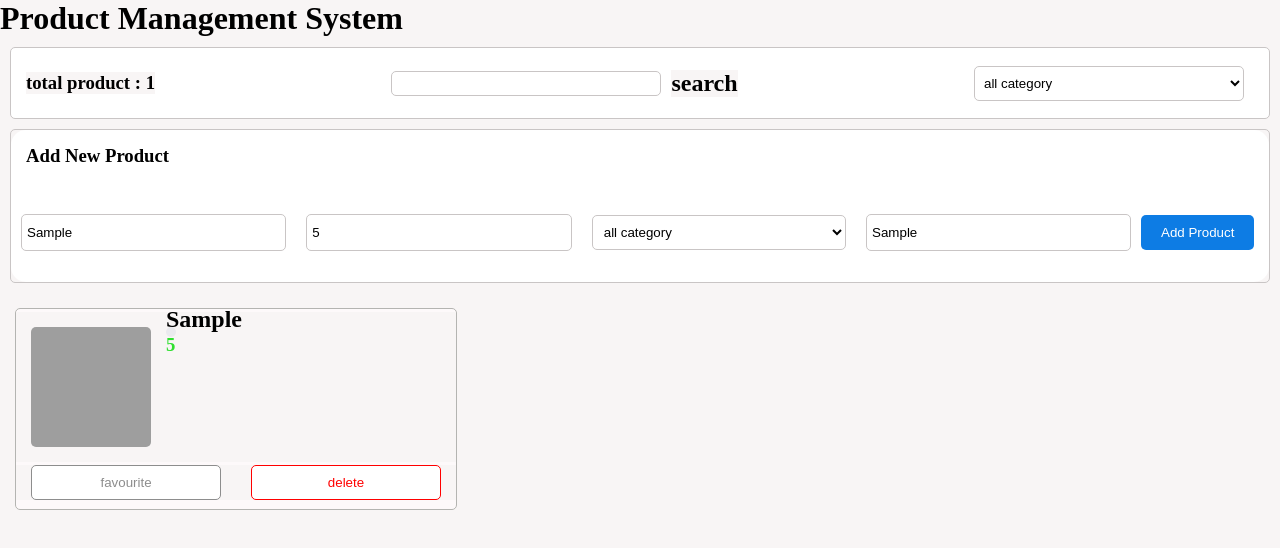
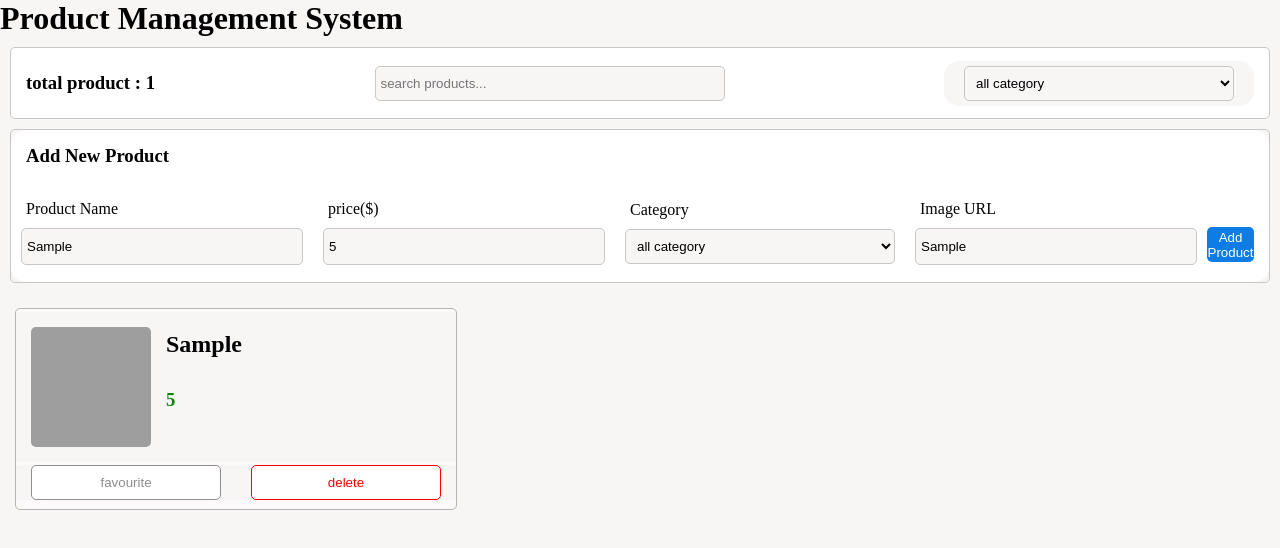
Before and after one commit to asala-al/product-project, a React (Vite) app: page / in a window 1280 px wide. Both pictures are taken after typing "Sample", "5", "Sample" into the empty fields and a click on the button "Add Product". Shown: the top 548 px of the page. Built offline with nearby package versions, Linux system fonts and the light colour scheme; grey boxes are pictures that could not be loaded.

Commit message:
(global css):i add all the css in the global css i added no products and colors for the categorys

```diff
--- a/src/components/ProductCard/Card.jsx
+++ b/src/components/ProductCard/Card.jsx
@@ -1,7 +1,6 @@
-
 import style from "./card.module.css";
 // `${}`
-function Card({ Product, deleteProduct,fav}) {
+function Card({ Product, deleteProduct, fav }) {
   console.log(Product.id);
   // console.log(Product);
   // console.log(deleteProduct);
@@ -10,22 +9,35 @@ function Card({ Product, deleteProduct,fav}) {
   return (
     <div className={style.cardo}>
       <div className={style.card}>
-        <div className={style.cardInfo}>
+        <div className="cardInfo">
           <img src={Product.image} alt="" />
 
-          <div className={style.right}>
+          <div className="right">
             <h2>{Product.name}</h2>
-            <h4>{Product.category}</h4>
+            <h4 className={`category ${Product.category.toLowerCase()}`}>
+              {Product.category}
+            </h4>
             <h3>{Product.price}</h3>
           </div>
         </div>
 
         <div className="cardButtons">
-          <button  className={Product.isFavourite ? style.favouriteActive : style.isFavourite }
-          onClick={()=>fav(Product.id)} >favourite </button>
+          <button
+            className={
+              Product.isFavourite ? style.favouriteActive : style.isFavourite
+            }
+            onClick={() => fav(Product.id)}
+          >
+            favourite{" "}
+          </button>
 
           {/* <p>favourite : </p>  */}
-          <button onClick={() => deleteProduct(Product.id)} className="deleteButton">delete</button>
+          <button
+            onClick={() => deleteProduct(Product.id)}
+            className="deleteButton"
+          >
+            delete
+          </button>
           {/* <button onClick={()=>deleteProduct(Product.id)}>delete</button> */}
         </div>
       </div>
--- a/src/components/ProductCard/card.module.css
+++ b/src/components/ProductCard/card.module.css
@@ -24,29 +24,7 @@
     background-color: red;
     color: white;
 }
-.cardInfo {
-  display: flex;
-  margin-block: 3px;
-
+.clothes{
+   background-color: #ede9fe;
+  color: #7c3aed;
 }
-.cardInfo img {
-  margin: 15px;
-  width: 120px;
-  height: 120px;
-  border-radius: 5px;
-}
-.cardInfo .right {
-  line-height: 15px;
-  margin-top: 0px;
-}
-.cardInfo .right h4 {
-  background-color: rgb(234, 234, 238);
-  border-radius: 25px;
-  color: rgb(111, 111, 221);
-  height: fit-content;
-  width: fit-content;
-  padding: 5px;
-}
-.cardInfo .right h3 {
-  color: rgb(47, 223, 47);
-}
--- a/src/components/ProductForm/ProductForm.jsx
+++ b/src/components/ProductForm/ProductForm.jsx
@@ -1,5 +1,5 @@
 import { useState } from "react";
-import style from "./ProductForm.module.css";
+
 // import ProductCount from "../productCount/productCount";
 
 function ProductForm({ add }) {
@@ -38,21 +38,25 @@ function ProductForm({ add }) {
     <div className="productform">
       <h3>Add New Product</h3>
         <form onSubmit={handleSubmit}>
-          {/* <label htmlFor="">Product Name</label> */}
+          <div className="labels">
+            <label htmlFor="">Product Name</label>
           <input
             type="text"
             value={name}
             placeholder="enter product name"
             onChange={(e) => setName(e.target.value)}
           />
+          </div>
 
-          {/* <label htmlFor="">price($)</label> */}
+          <div className="labels">
+            <label htmlFor="">price($)</label>
           <input
             type="number"
             value={price}
             placeholder="enter price"
             onChange={(e) => setPrice(e.target.value)}
           />
+          </div>
 
           {/* <input
               type="text"
@@ -61,7 +65,8 @@ function ProductForm({ add }) {
               onChange={(e) => setCategory(e.target.value)}
             /> */}
 
-          {/* <label htmlFor="">Category</label> */}
+          <div className="labels">
+            <label htmlFor="">Category</label>
           <select
             value={category}
             onChange={(e) => setCategory(e.target.value)}
@@ -73,14 +78,17 @@ function ProductForm({ add }) {
             <option value="accessories">accessories</option>
             <option value="shoes">shoes</option>
           </select>
+          </div>
 
-          {/* <label htmlFor="image">Image URL</label> */}
+          <div className="labels">
+            <label htmlFor="image">Image URL</label>
           <input
             type="text"
             value={image}
             placeholder="enter image url"
             onChange={(e) => setImage(e.target.value)}
           />
+          </div>
 
           <button type="submit">Add Product</button>
         </form>
--- a/src/components/ProductManager/ProductManager.jsx
+++ b/src/components/ProductManager/ProductManager.jsx
@@ -52,11 +52,22 @@ function ProductManager() {
         deleteProduct={deleteProduct}
         Products={Products}
       />
-      <ProductList
+      {/* <ProductList
         Products={filteredProducts}
         deleteProduct={deleteProduct}
         fav={favourite}
-      />
+      /> */}
+      {filteredProducts.length === 0 ? (
+  <div className="noProducts">
+    <h3>No Products Found</h3>
+  </div>
+) : (
+  <ProductList
+    Products={filteredProducts}
+    deleteProduct={deleteProduct}
+    fav={favourite}
+  />
+)}
     </div>
   );
 }
--- a/src/components/Search.jsx
+++ b/src/components/Search.jsx
@@ -3,8 +3,8 @@
 function Search({setSearch}) {
   return (
     <div className="ProductSearch">
-      <input type="search" onChange={(e)=>setSearch(e.target.value)}/>
-      <h2>search</h2>
+      <input type="search" placeholder="search products..." onChange={(e)=>setSearch(e.target.value)}/>
+
     </div>
   )
 }
--- a/src/index.css
+++ b/src/index.css
@@ -9,6 +9,7 @@
   margin: 10px 10px;
   border: 1px solid rgb(201, 197, 197);
   border-radius: 5px;
+
 }
 .productform h3 {
   background-color: white;
@@ -37,13 +38,15 @@ form button {
   color: white;
   border: 0cap;
   cursor: pointer;
+  margin-top: 25px;
 }
 input {
   margin-inline: 10px;
   width: 270px;
   height: 25px;
   padding: 5px;
-  background-color: white;
+  /* background-color: white; */
+   background-color: rgb(248, 245, 245);
   border: 1px solid rgb(201, 197, 197);
   border-radius: 5px;
 }
@@ -53,9 +56,20 @@ select {
   width: 270px;
   height: 35px;
   padding: 7px;
-  background-color: white;
+  /* background-color: white; */
+  background-color: rgb(248, 245, 245);
   border: 1px solid rgb(201, 197, 197);
   border-radius: 5px;
+}
+.labels{
+  display: flex;
+  flex-direction: column;
+  background-color: white;
+}
+.labels label{
+  margin-left: 15px;
+  margin-bottom: 10px;
+  background-color: white;
 }
 /* product list */
 .list {
@@ -75,6 +89,7 @@ select {
   margin: 10px 10px;
   border: 1px solid rgb(201, 197, 197);
   border-radius: 5px;
+  /* box-shadow: 2px 1px  10px 1px rgb(197, 192, 192); */
 }
 .ProductSearch {
   height: 60px;
@@ -82,18 +97,52 @@ select {
   align-items: center;
   background-color: white;
 }
+.ProductSearch input{
+  width: 350px;
+  height: 35px;
+}
 /* category */
-.category {
-  background-color: white;
+/* .category {
+  background-color: white; */
+  .category {
+  width: fit-content;
+  padding: 5px 10px;
+  border-radius: 15px;
+  font-size: 13px;
+}
+
 }
 .category select {
   margin-inline: 10px;
   width: 270px;
   height: 35px;
   padding: 5px;
-  background-color: white;
+  /* background-color: white; */
+   background-color: rgb(248, 245, 245);
   border: 1px solid rgb(201, 197, 197);
   border-radius: 5px;
+}
+.clothes{
+   background-color: #ede9fe;
+  color: #7c3aed;
+}
+.books {
+  background-color: #dcfce7;
+  color: #16a34a;
+}
+
+.accessories {
+  background-color: #fce7f3;
+  color: #db2777;
+}
+
+.shoes {
+  background-color: #fef3c7;
+  color: #d97706;
+}
+.electronics {
+  background-color: #dbeafe;
+  color: #2563eb;
 }
 /* list */
 .list {
@@ -103,6 +152,17 @@ select {
   flex-wrap: wrap;
   margin: 15px;
 }
+.noProducts{
+
+  margin-top: 30px;
+  padding: 30px;
+  margin-inline: 10px;
+  text-align: center;
+  border: 1px solid #ddd;
+  border-radius: 10px;
+  color: #777;
+}
+
 /* card */
 .cardButtons{
     display: flex;
@@ -121,3 +181,37 @@ select {
     border: 1px solid red;
     color: red;
 }
+.cardInfo {
+  display: flex;
+  margin-block: 3px;
+
+}
+.cardInfo img {
+  margin: 15px;
+  width: 120px;
+  height: 120px;
+  border-radius: 5px;
+}
+.cardInfo .right {
+  line-height: 15px;
+  margin-top: 25px;
+  display: flex;
+  flex-direction: column;
+  /* justify-content: space-between; */
+  gap: 15px;
+}
+/* .cardInfo .right h4 {
+  background-color: rgb(234, 234, 238);
+  border-radius: 25px;
+  color: rgb(111, 111, 221);
+  height: fit-content;
+  width: fit-content;
+  padding: 5px;
+} */
+.cardInfo .right h3 {
+  color: rgb(13, 133, 13);
+}
+/* count */
+.counting h3{
+  background-color: white;
+}
```
Also changed, not shown: src/components/ProductCategory.jsx (+4 -4 lines).
